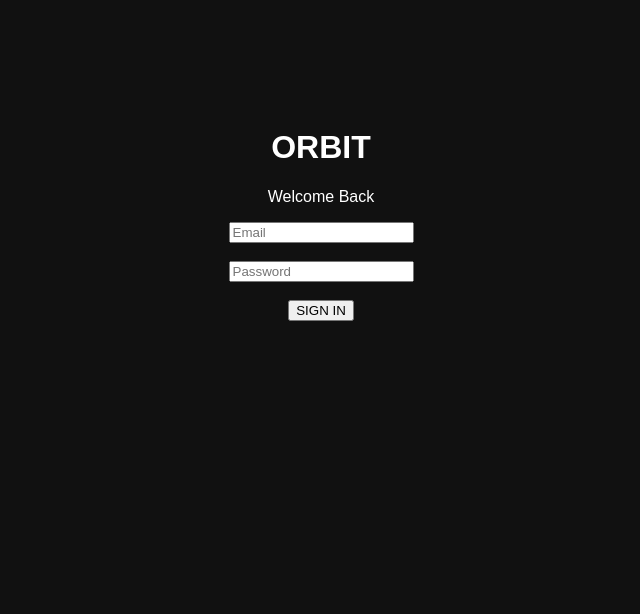
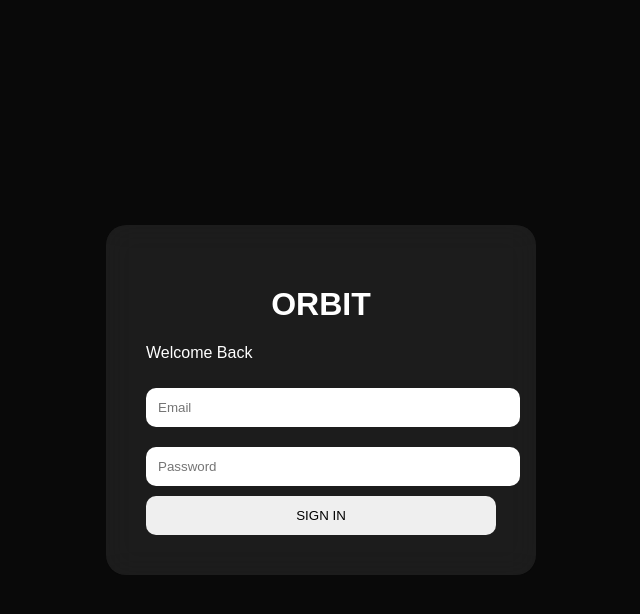
Before and after one commit to 0929668269/orbit-login, a plain HTML site: page index.html in a window 1280 px wide. Shown: the whole page, without its empty margins (319-959 px from the left). Drawn offline with Linux system fonts and the light colour scheme.

Commit message:
Update index.html

```diff
--- a/index.html
+++ b/index.html
@@ -1,22 +1,42 @@
 <!DOCTYPE html>
 <html lang="th">
+
 <head>
-    <meta charset="UTF-8">
-    <title>ORBIT Login</title>
+
+<meta charset="UTF-8">
+
+<title>ORBIT Login</title>
+
+<link rel="stylesheet" href="style.css">
+
 </head>
-<body style="background:#111;color:white;font-family:Arial;text-align:center;padding-top:100px;">
+
+<body>
+
+<div class="login-box">
 
 <h1>ORBIT</h1>
 
 <p>Welcome Back</p>
 
-<input type="email" placeholder="Email"><br><br>
+<input
+type="email"
+placeholder="Email">
 
-<input type="password" placeholder="Password"><br><br>
+<input
+type="password"
+placeholder="Password">
 
-<button onclick="window.location.href='https://sites.google.com/view/เว็บของคุณ'">
+<button onclick="login()">
+
 SIGN IN
+
 </button>
 
+</div>
+
+<script src="script.js"></script>
+
 </body>
+
 </html>
```
